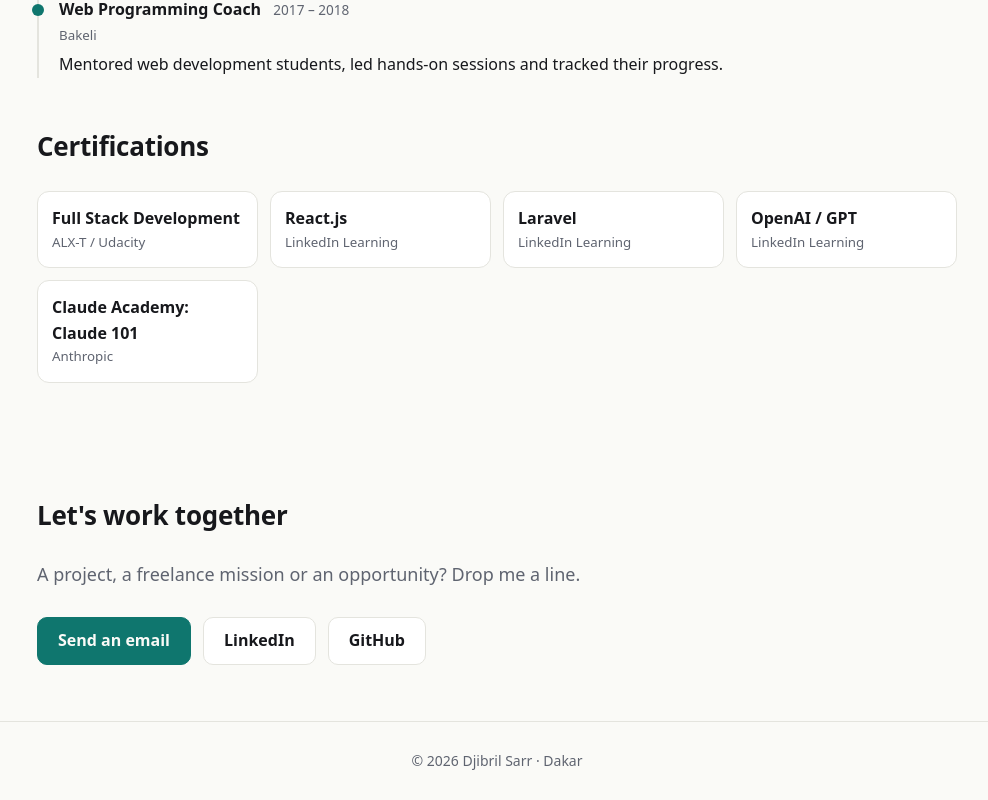
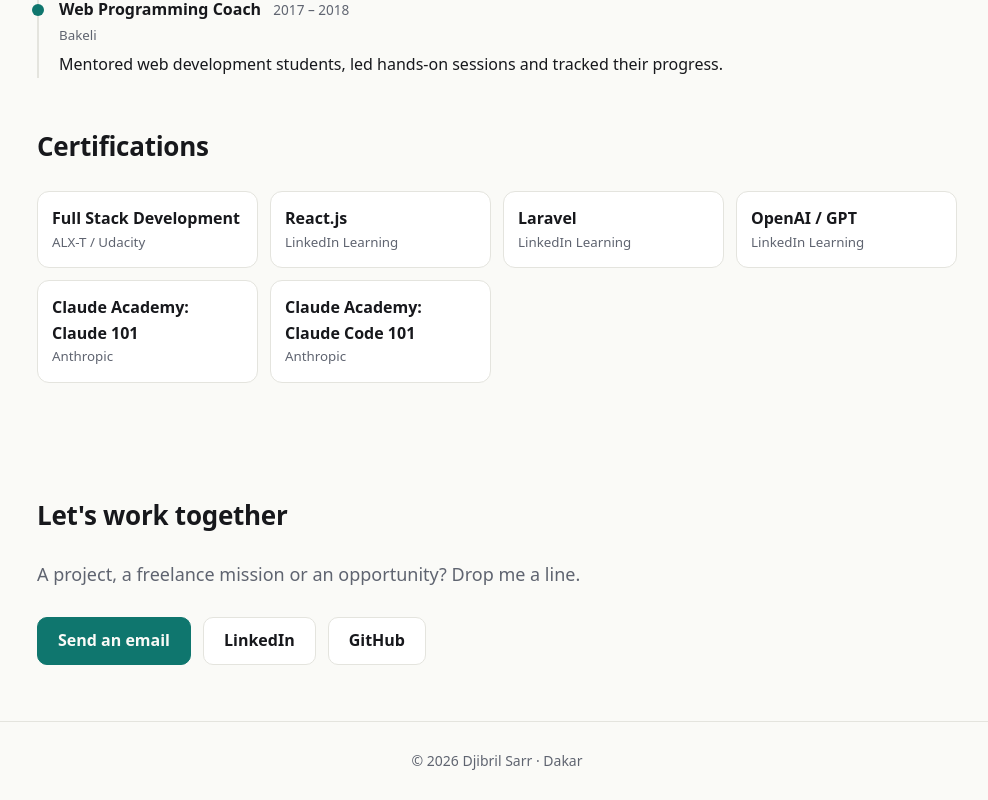
Before and after one commit to babasarr/portfolio-djibril, a React (Vite) app: page / in a window 1280 px wide. Shown: the part 3826-4626 px from the top of the page, without its empty margins (143-1131 px from the left). Built offline with nearby package versions, Linux system fonts and the light colour scheme.

Commit message:
update certification

```diff
--- a/src/data/experience.ts
+++ b/src/data/experience.ts
@@ -36,4 +36,5 @@ export const certifications: Certification[] = [
   { name: 'Laravel ', issuer: 'LinkedIn Learning' },
   { name: 'OpenAI / GPT', issuer: 'LinkedIn Learning' },
   { name: 'Claude Academy: Claude 101', issuer: 'Anthropic' },
+  { name: 'Claude Academy: Claude Code 101', issuer: 'Anthropic' },
 ]
```
Also changed, not shown: 1 other file (tests, documents, lock files or other folders).
